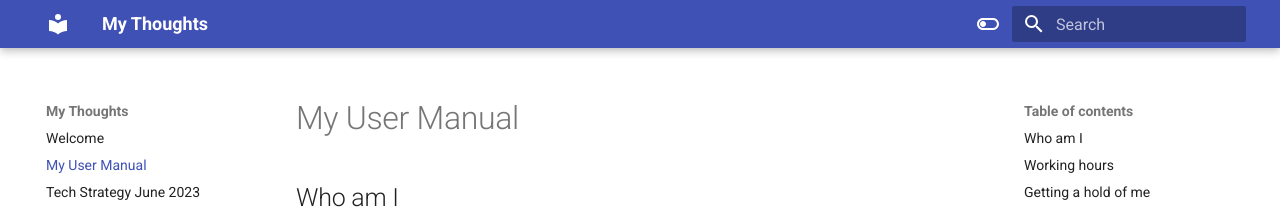
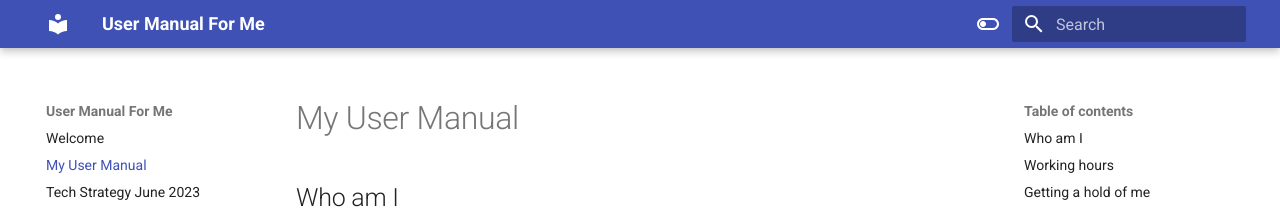
Before and after one commit to skakau/my-ramblings, an MkDocs documentation site: the page built from docs/My User Manual.md, in a window 1280 px wide. Shown: the top 209 px of the page. Built offline with MkDocs 1.6.1 and Material for MkDocs 9.7.7, drawn with Linux system fonts in a browser that asks for light colours.

Commit message:
Update mkdocs.yml

```diff
--- a/mkdocs.yml
+++ b/mkdocs.yml
@@ -1,4 +1,6 @@
-site_name: My Thoughts
+site_name: User Manual For Me
+site_description: Just a place to share my thoughts
+site_url: https://skakau.github.io/my-ramblings/
 
 theme:
     name: 'material'
```
